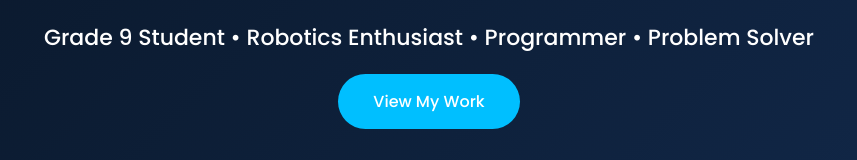
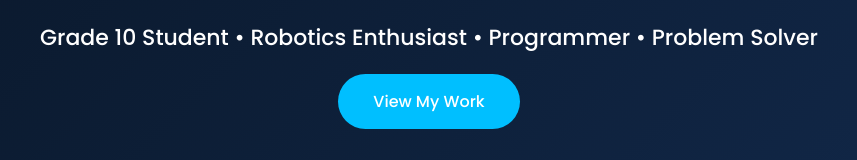
Before and after one commit to snowman0607/Stardance-Website, a plain HTML site: page index.html in a window 1280 px wide. Shown: the part 524-684 px from the top of the page, 211-1068 px from the left. Drawn offline with Linux system fonts and the light colour scheme.

Commit message:
Update student grade from 9 to 10 in index.html

```diff
--- a/index.html
+++ b/index.html
@@ -29,7 +29,7 @@
     <h1>Hello, I'm <span>Akhil</span></h1>
 
     <p>
-        Grade 9 Student • Robotics Enthusiast • Programmer • Problem Solver
+        Grade 10 Student • Robotics Enthusiast • Programmer • Problem Solver
     </p>
 
     <a href="#projects" class="btn">View My Work</a>
```
